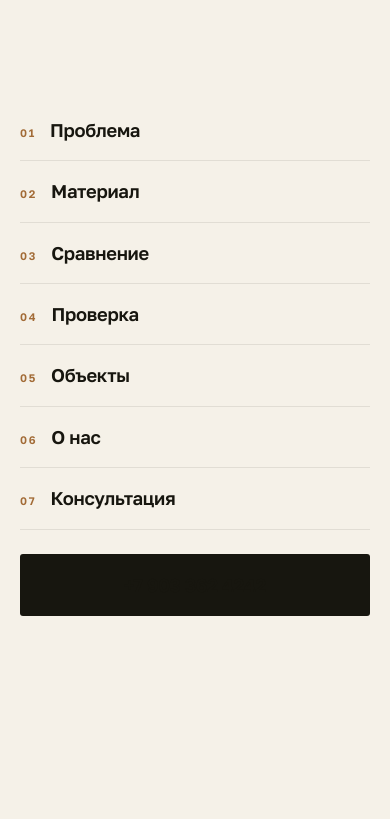
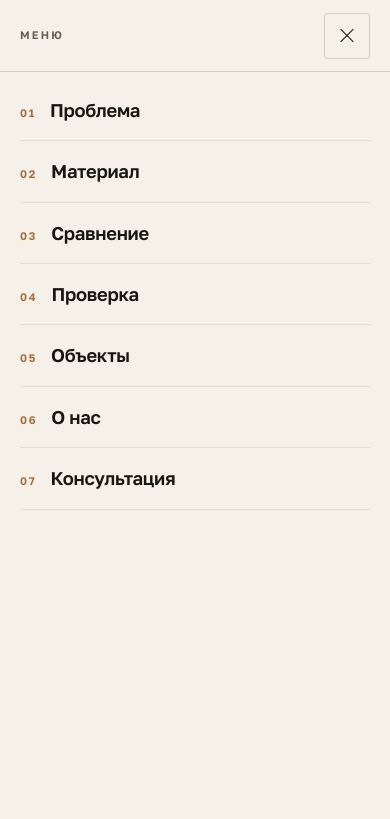
Before and after one commit to alexkarnichuk-spec/rightboard, a plain HTML site: page index.html in a window 390 px wide. Both pictures are taken after a click on the button "Открыть меню". Shown: the top 819 px of the page. Drawn offline with Linux system fonts and the light colour scheme.

Commit message:
Мобильное меню: добавлена кнопка закрытия, убрана кнопка телефона

```diff
--- a/assets/css/main.css
+++ b/assets/css/main.css
@@ -1025,7 +1025,7 @@ p {
   z-index: 65;
   display: none;
   flex-direction: column;
-  padding: 100px var(--gutter) calc(28px + env(safe-area-inset-bottom, 0px));
+  padding: 0 var(--gutter) calc(28px + env(safe-area-inset-bottom, 0px));
   background: var(--paper);
   overflow-y: auto;
 }
@@ -1034,7 +1034,74 @@ p {
   display: flex;
 }
 
-.nav-panel a {
+/* Верхняя строка панели: заголовок и кнопка закрытия на месте бургера */
+.nav-panel__bar {
+  position: sticky;
+  top: 0;
+  z-index: 1;
+  display: flex;
+  align-items: center;
+  justify-content: space-between;
+  gap: 16px;
+  min-height: 72px;
+  margin-inline: calc(var(--gutter) * -1);
+  padding-inline: var(--gutter);
+  background: var(--paper);
+  border-bottom: 1px solid var(--line);
+}
+
+.nav-panel__title {
+  font-size: var(--fs-label);
+  font-weight: 600;
+  letter-spacing: 0.2em;
+  text-transform: uppercase;
+  color: var(--muted);
+}
+
+.nav-panel__close {
+  display: grid;
+  place-items: center;
+  flex: none;
+  width: 46px;
+  height: 46px;
+  padding: 0;
+  border: 1px solid var(--line);
+  border-radius: var(--radius);
+  background: transparent;
+  color: var(--ink);
+  cursor: pointer;
+  transition: border-color var(--dur) var(--ease), background var(--dur) var(--ease);
+}
+
+.nav-panel__close:hover {
+  border-color: var(--ink);
+}
+
+.nav-panel__close span,
+.nav-panel__close span::before {
+  display: block;
+  position: relative;
+  width: 18px;
+  height: 1px;
+  background: var(--ink);
+  content: "";
+}
+
+.nav-panel__close span {
+  transform: rotate(45deg);
+}
+
+.nav-panel__close span::before {
+  position: absolute;
+  transform: rotate(90deg);
+}
+
+.nav-panel__links {
+  display: grid;
+  padding-top: 8px;
+}
+
+.nav-panel__links a {
   display: flex;
   align-items: baseline;
   gap: 14px;
@@ -1047,16 +1114,11 @@ p {
   color: var(--ink);
 }
 
-.nav-panel a span {
+.nav-panel__links a span {
   font-size: var(--fs-label);
   font-weight: 600;
   letter-spacing: 0.16em;
   color: var(--bronze);
-}
-
-.nav-panel .btn {
-  margin-top: 24px;
-  width: 100%;
 }
 
 .site-footer {
--- a/assets/js/main.js
+++ b/assets/js/main.js
@@ -44,23 +44,32 @@
   const toggle = $(".nav-toggle");
   const panel = $("#nav-panel");
   if (toggle && panel) {
+    const closeBtn = $(".nav-panel__close", panel);
+
     const setOpen = (open) => {
       toggle.setAttribute("aria-expanded", String(open));
       toggle.setAttribute("aria-label", open ? "Закрыть меню" : "Открыть меню");
       panel.hidden = !open;
       panel.classList.toggle("is-open", open);
       document.documentElement.classList.toggle("nav-open", open);
+      if (open && closeBtn) closeBtn.focus();
+    };
+
+    const close = () => {
+      setOpen(false);
+      toggle.focus();
     };
 
     toggle.addEventListener("click", () => setOpen(panel.hidden));
+    if (closeBtn) closeBtn.addEventListener("click", close);
+
+    // Переход по ссылке закрывает меню без возврата фокуса на бургер
     panel.addEventListener("click", (event) => {
       if (event.target.closest("a")) setOpen(false);
     });
+
     document.addEventListener("keydown", (event) => {
-      if (event.key === "Escape" && !panel.hidden) {
-        setOpen(false);
-        toggle.focus();
-      }
+      if (event.key === "Escape" && !panel.hidden) close();
     });
   }
 
--- a/index.html
+++ b/index.html
@@ -52,6 +52,14 @@
     </header>
 
     <div class="nav-panel" id="nav-panel" hidden>
+      <div class="nav-panel__bar">
+        <span class="nav-panel__title">Меню</span>
+        <button class="nav-panel__close" type="button" aria-label="Закрыть меню">
+          <span aria-hidden="true"></span>
+        </button>
+      </div>
+
+      <nav class="nav-panel__links" aria-label="Разделы сайта">
         <a href="#problem"><span>01</span> Проблема</a>
         <a href="#mpk"><span>02</span> Материал</a>
         <a href="#compare"><span>03</span> Сравнение</a>
@@ -59,7 +67,7 @@
         <a href="#cases"><span>05</span> Объекты</a>
         <a href="#about"><span>06</span> О нас</a>
         <a href="#contact"><span>07</span> Консультация</a>
-      <a class="btn" href="tel:+79033624242">+7 903 362 4242</a>
+      </nav>
     </div>
 
     <main id="main">
```
Also changed, not shown: tools/qa/functional.mjs (+20 -0 lines). Lines whose indentation alone changed are shown as unchanged.
